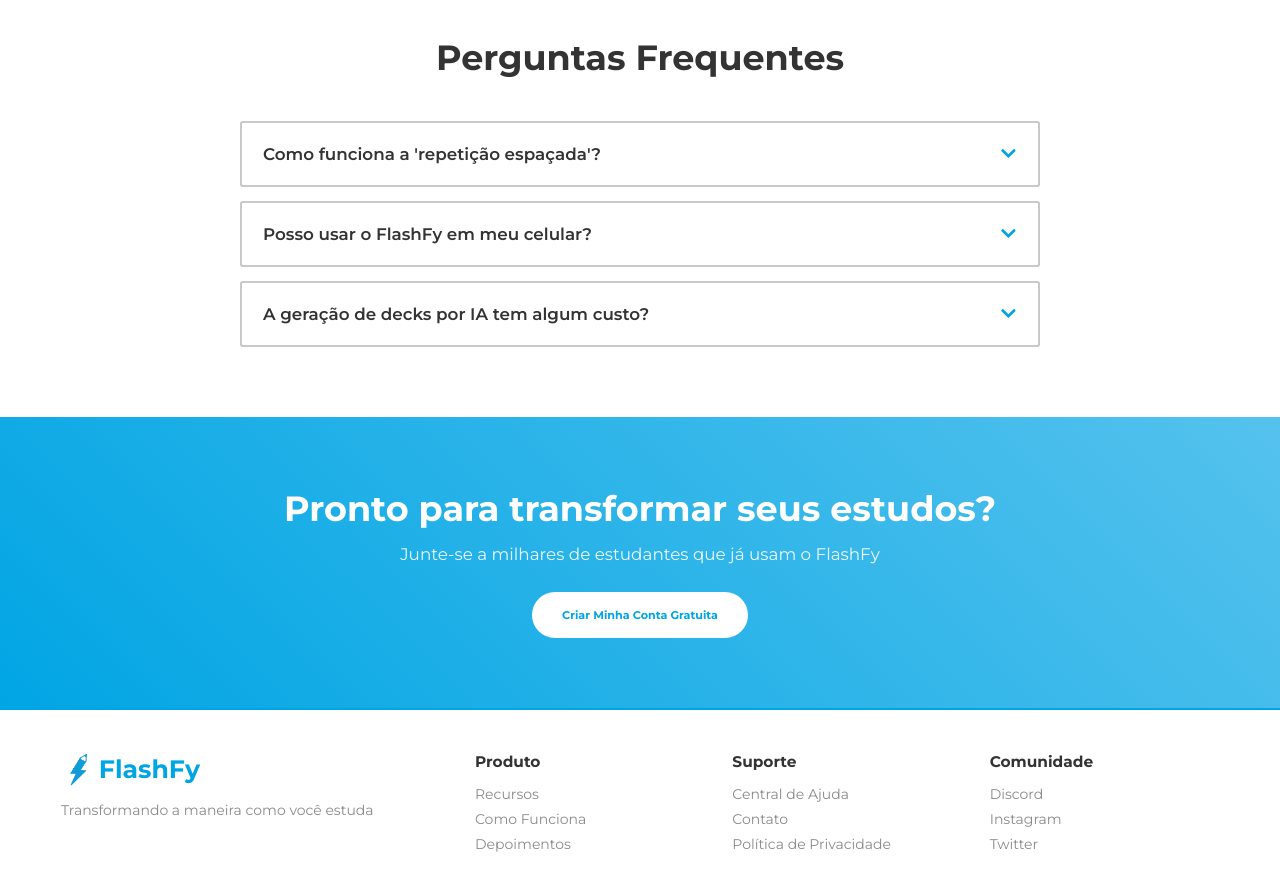
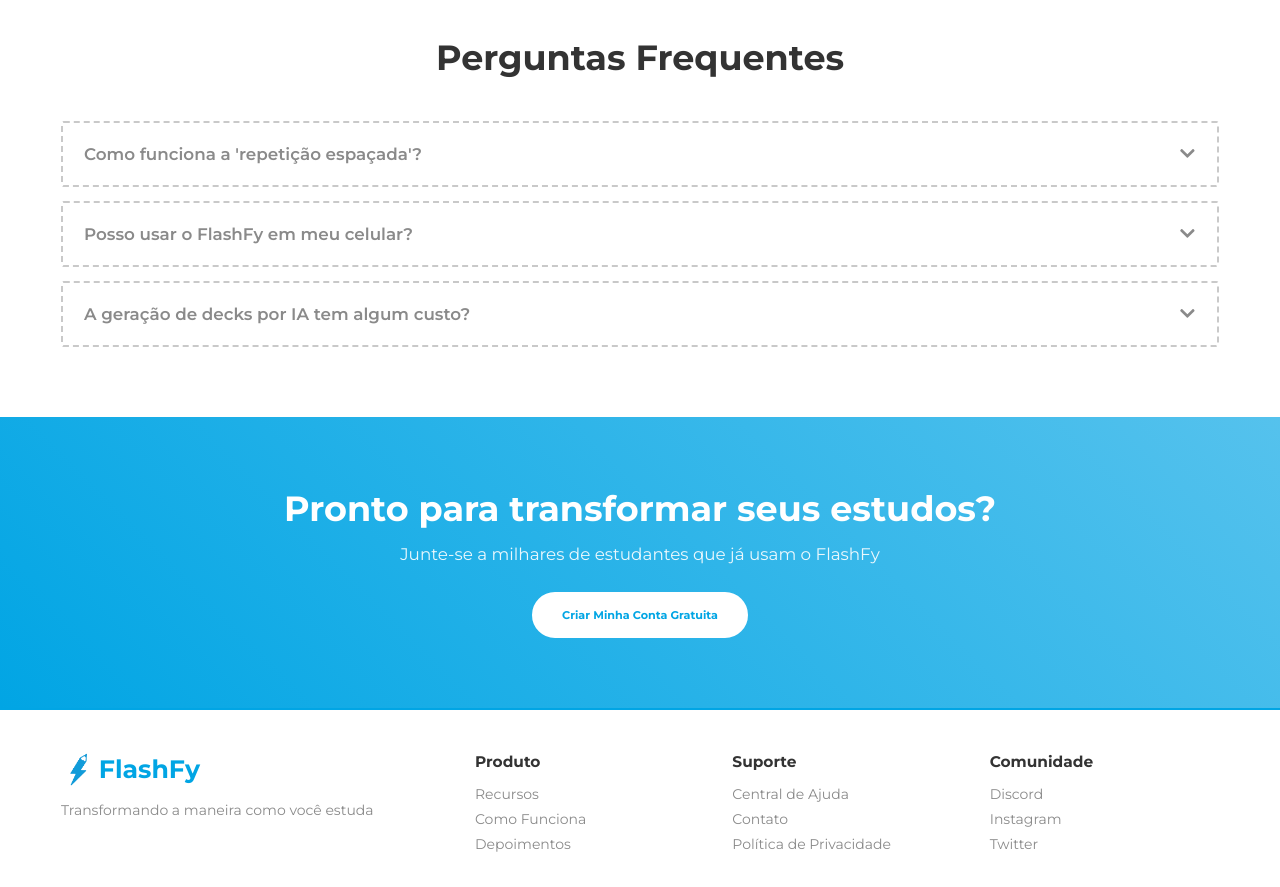
Before and after one commit to FellipeCastro/flashfy, a React (Vite) app: page / in a window 1280 px wide. Shown: the part 2220-3107 px from the top of the page. Built offline with nearby package versions, Linux system fonts and the light colour scheme; no server answers.

Commit message:
Update LandingPage.module.css

```diff
--- a/src/pages/LandingPage/LandingPage.module.css
+++ b/src/pages/LandingPage/LandingPage.module.css
@@ -594,7 +594,6 @@
 }
 
 .faqContainer {
-    max-width: 800px;
     margin: 0 auto;
     display: flex;
     flex-direction: column;
@@ -603,16 +602,13 @@
 
 .faqItem {
     background: var(--secondary-color);
-    border: 2px solid var(--border-color);
+    border: 2px dashed var(--border-color);
     border-radius: 0.2rem;
     transition: all 0.3s ease;
 }
 
-.faqItem[open] {
-    box-shadow: -4px 4px 0px var(--border-color);
-}
-
 .faqQuestion {
+    color: var(--text-secondary-color);
     padding: 1.5rem;
     font-size: 1.2rem;
     font-weight: 600;
@@ -631,7 +627,7 @@
     transition: transform 0.3s ease;
     flex-shrink: 0;
     margin-left: 1rem;
-    color: var(--primary-color);
+    color: var(--text-secondary-color);
 }
 
 .faqItem[open] .faqIcon {
@@ -639,12 +635,12 @@
 }
 
 .faqAnswer {
-    padding: 0 1.5rem 1.5rem;
+    padding: 1rem 1.5rem;
     color: var(--text-secondary-color);
     line-height: 1.7;
     border-top: 1px solid var(--border-color);
-    margin-top: -0.5rem;
 }
+
 @media (max-width: 768px) {
     /* --- Header e Navegação --- */
     .navbar {
```
